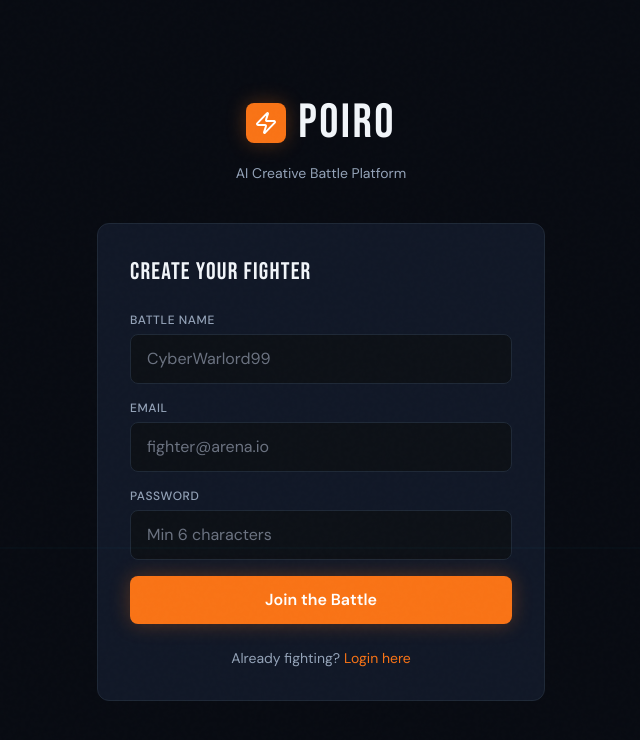
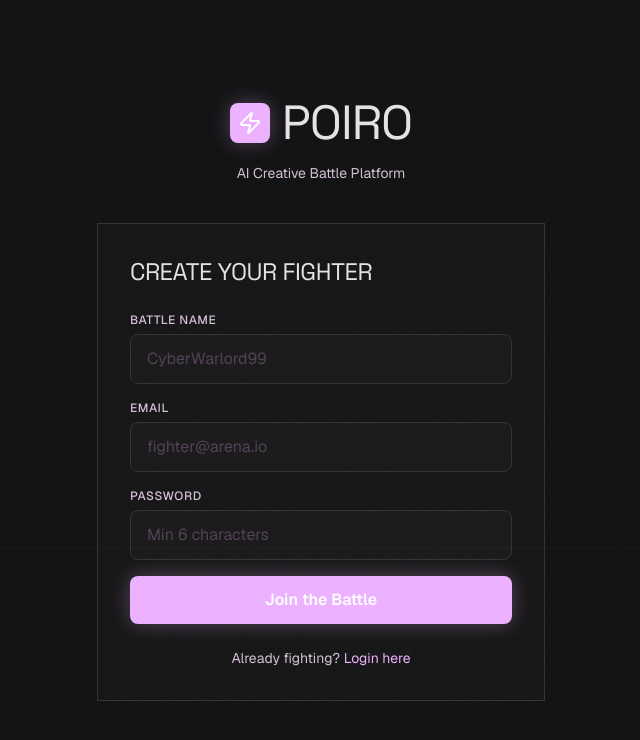
Before and after one commit to Dhanraj30/poiro-bg, a React (Vite) app in the folder poiro-frontend/: page /register in a window 1280 px wide. Shown: the top 740 px of the page, without its empty margins (319-959 px from the left). Built offline with nearby package versions, Linux system fonts and the light colour scheme; no server answers.

Commit message:
refactor(frontend): redesign theme system with new colors, fonts, and glassmorphism

```diff
--- a/poiro-frontend/index.html
+++ b/poiro-frontend/index.html
@@ -4,12 +4,13 @@
     <meta charset="UTF-8" />
     <link rel="icon" type="image/svg+xml" href="/favicon.svg" />
     <meta name="viewport" content="width=device-width, initial-scale=1.0" />
-    <title>POIRO — Battle Room</title>
+    <title>POIRO | AI Battle Arena</title>
     <link rel="preconnect" href="https://fonts.googleapis.com" />
     <link rel="preconnect" href="https://fonts.gstatic.com" crossorigin />
-    <link href="https://fonts.googleapis.com/css2?family=Bebas+Neue&family=DM+Sans:wght@300;400;500;600&family=JetBrains+Mono:wght@400;500&display=swap" rel="stylesheet" />
+    <link href="https://fonts.googleapis.com/css2?family=Space+Grotesk:wght@300;400;500;600;700&family=Geist:wght@300;400;500;600;700&family=JetBrains+Mono:wght@400;700&display=swap" rel="stylesheet">
+    <link href="https://fonts.googleapis.com/css2?family=Material+Symbols+Outlined:opsz,wght,FILL,GRAD@20..48,100..700,0..1,-50..200" rel="stylesheet" />
   </head>
-  <body>
+  <body class="bg-battle-bg text-battle-text selection:bg-battle-accent selection:text-[#520071] antialiased">
     <div id="root"></div>
     <script type="module" src="/src/main.tsx"></script>
   </body>
--- a/poiro-frontend/src/index.css
+++ b/poiro-frontend/src/index.css
@@ -3,18 +3,18 @@
 @tailwind utilities;
 
 :root {
-  --battle-bg: #080b12;
-  --battle-surface: #0d1117;
-  --battle-card: #111827;
-  --battle-border: #1f2937;
-  --battle-accent: #f97316;
-  --battle-neon: #22d3ee;
-  --battle-text: #f1f5f9;
+  --battle-bg: #131314;
+  --battle-surface: #1c1b1c;
+  --battle-card: #201f20;
+  --battle-border: #353436;
+  --battle-accent: #ecb2ff;
+  --battle-neon: #00eefc;
+  --battle-text: #e5e2e3;
 }
 
 * {
   scrollbar-width: thin;
-  scrollbar-color: #1f2937 transparent;
+  scrollbar-color: #353436 transparent;
 }
 
 *::-webkit-scrollbar {
@@ -26,14 +26,14 @@
 }
 
 *::-webkit-scrollbar-thumb {
-  background-color: #1f2937;
+  background-color: #353436;
   border-radius: 2px;
 }
 
 body {
   background-color: var(--battle-bg);
   color: var(--battle-text);
-  font-family: 'DM Sans', sans-serif;
+  font-family: 'Geist', sans-serif;
   min-height: 100vh;
 }
 
@@ -49,22 +49,24 @@ body::before {
 }
 
 .font-display {
-  font-family: 'Bebas Neue', Impact, sans-serif;
-  letter-spacing: 0.05em;
+  font-family: 'Space Grotesk', sans-serif;
+  letter-spacing: -0.02em;
 }
 
 .glow-orange {
-  box-shadow: 0 0 20px rgba(249, 115, 22, 0.3);
+  box-shadow: 0 0 20px rgba(236, 178, 255, 0.3); /* Purple primary glow */
 }
 
 .glow-cyan {
-  box-shadow: 0 0 20px rgba(34, 211, 238, 0.3);
+  box-shadow: 0 0 20px rgba(0, 238, 252, 0.3); /* Cyan secondary glow */
 }
 
 .battle-card {
-  background: #111827;
-  border: 1px solid #1f2937;
-  border-radius: 12px;
+  background: rgba(28, 27, 28, 0.6); /* --battle-surface with opacity */
+  backdrop-filter: blur(16px);
+  -webkit-backdrop-filter: blur(16px);
+  border: 1px solid var(--battle-border);
+  border-radius: 0; /* Sharp corners */
 }
 
 .status-queued { color: #6b7280; }
@@ -89,3 +91,40 @@ body::before {
   pointer-events: none;
   z-index: 9998;
 }
+
+.font-display-lg { font-family: 'Space Grotesk', sans-serif; font-weight: 700; }
+.font-headline-xl { font-family: 'Space Grotesk', sans-serif; font-weight: 700; }
+.font-headline-lg { font-family: 'Space Grotesk', sans-serif; font-weight: 600; }
+.font-label-technical { font-family: 'JetBrains Mono', monospace; }
+.font-body-md { font-family: 'Geist', sans-serif; font-size: 0.875rem; }
+.font-body-lg { font-family: 'Geist', sans-serif; font-size: 1rem; }
+.font-label-sm { font-size: 0.75rem; }
+.tech-corner {
+  clip-path: polygon(0 0, 100% 0, 100% calc(100% - 10px), calc(100% - 10px) 100%, 0 100%);
+}
+.chamfer-card {
+  clip-path: polygon(15px 0, 100% 0, 100% calc(100% - 15px), calc(100% - 15px) 100%, 0 100%, 0 15px);
+}
+.glass-panel {
+  background: rgba(32, 31, 32, 0.6);
+  backdrop-filter: blur(16px);
+  -webkit-backdrop-filter: blur(16px);
+  border: 1px solid var(--battle-border);
+}
+.glow-primary {
+  box-shadow: 0 0 20px rgba(236, 178, 255, 0.3);
+}
+.glow-secondary {
+  box-shadow: 0 0 20px rgba(0, 238, 252, 0.3);
+}
+.text-display-lg { font-size: 4rem; line-height: 1; }
+.text-display-lg-mobile { font-size: 2.5rem; line-height: 1.1; }
+.text-headline-xl { font-size: 2.5rem; line-height: 1.1; }
+.text-headline-lg { font-size: 1.5rem; line-height: 1.2; }
+.px-margin-desktop { padding-left: 2rem; padding-right: 2rem; }
+.px-margin-mobile { padding-left: 1rem; padding-right: 1rem; }
+.max-w-container-max { max-width: 1440px; margin-left: auto; margin-right: auto; }
+.gap-gutter { gap: 1.5rem; }
+.segmented-progress { display: flex; gap: 4px; height: 8px; margin-top: 8px; }
+.segmented-progress .segment { flex: 1; background: rgba(255,255,255,0.1); }
+.segmented-progress .segment-active { background: #2ae500; }
--- a/poiro-frontend/tailwind.config.js
+++ b/poiro-frontend/tailwind.config.js
@@ -4,28 +4,63 @@ export default {
   theme: {
     extend: {
       colors: {
+        surface: '#131314',
+        'surface-dim': '#131314',
+        'surface-bright': '#3a393a',
+        'surface-container-lowest': '#0e0e0f',
+        'surface-container-low': '#1c1b1c',
+        'surface-container': '#201f20',
+        'surface-container-high': '#2a2a2b',
+        'surface-container-highest': '#353436',
+        'on-surface': '#e5e2e3',
+        'on-surface-variant': '#d4c0d7',
+        'inverse-surface': '#e5e2e3',
+        'inverse-on-surface': '#313031',
+        outline: '#9d8ba0',
+        'outline-variant': '#514255',
+        'surface-tint': '#ecb2ff',
+        primary: '#ecb2ff',
+        'on-primary': '#520071',
+        'primary-container': '#bd00ff',
+        'on-primary-container': '#ffffff',
+        'inverse-primary': '#9900cf',
+        secondary: '#d3fbff',
+        'on-secondary': '#00363a',
+        'secondary-container': '#00eefc',
+        'on-secondary-container': '#00686f',
+        tertiary: '#2ae500',
+        'on-tertiary': '#053900',
+        'tertiary-container': '#168900',
+        'on-tertiary-container': '#ffffff',
+        error: '#ffb4ab',
+        'on-error': '#690005',
+        'error-container': '#93000a',
+        'on-error-container': '#ffdad6',
+        background: '#131314',
+        'on-background': '#e5e2e3',
         battle: {
-          bg: '#080b12',
-          surface: '#0d1117',
-          card: '#111827',
-          border: '#1f2937',
-          accent: '#f97316',
-          accentHover: '#ea6708',
-          neon: '#22d3ee',
-          neonDim: '#164e63',
+          bg: '#131314',
+          surface: '#1c1b1c',
+          card: '#201f20',
+          border: '#353436',
+          accent: '#ecb2ff',
+          accentHover: '#bd00ff',
+          neon: '#00eefc',
+          neonDim: '#00686f',
           gold: '#fbbf24',
-          red: '#ef4444',
-          green: '#22c55e',
-          purple: '#a855f7',
-          muted: '#6b7280',
-          text: '#f1f5f9',
-          textDim: '#94a3b8',
+          red: '#ffb4ab',
+          green: '#2ae500',
+          purple: '#9900cf',
+          muted: '#514255',
+          text: '#e5e2e3',
+          textDim: '#d4c0d7',
         },
       },
       fontFamily: {
-        display: ['"Bebas Neue"', 'Impact', 'sans-serif'],
+        display: ['"Space Grotesk"', 'sans-serif'],
+        headline: ['"Space Grotesk"', 'sans-serif'],
+        body: ['"Geist"', 'sans-serif'],
         mono: ['"JetBrains Mono"', 'monospace'],
-        body: ['"DM Sans"', 'sans-serif'],
       },
       animation: {
         'pulse-fast': 'pulse 0.8s cubic-bezier(0.4, 0, 0.6, 1) infinite',
@@ -43,8 +78,8 @@ export default {
           '100%': { opacity: '1' },
         },
         glow: {
-          '0%': { boxShadow: '0 0 5px #f97316, 0 0 10px #f97316' },
-          '100%': { boxShadow: '0 0 15px #f97316, 0 0 30px #f97316, 0 0 50px #f97316' },
+          '0%': { boxShadow: '0 0 5px #ecb2ff, 0 0 10px #ecb2ff' },
+          '100%': { boxShadow: '0 0 15px #ecb2ff, 0 0 30px #bd00ff, 0 0 50px #bd00ff' },
         },
       },
     },
```
